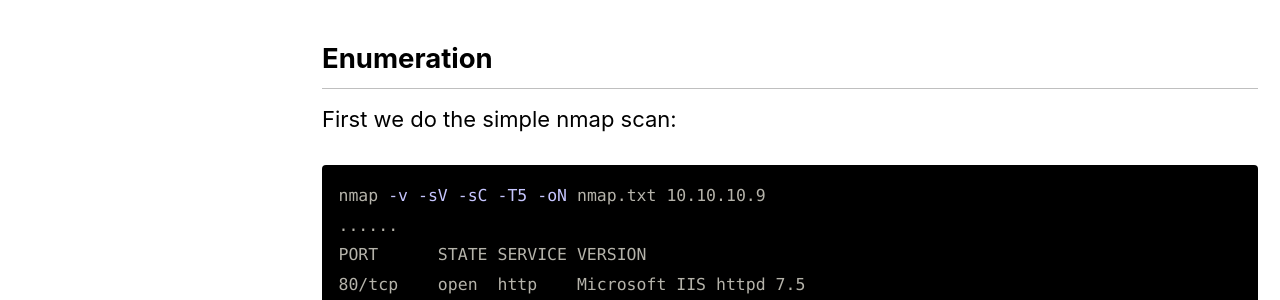
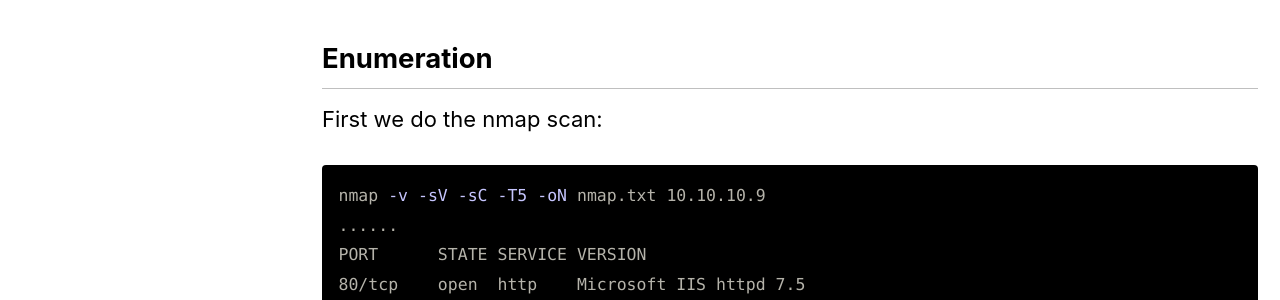
Before and after one commit to rootrce/root, a Jekyll site: the page built from _posts/bastard/2020-05-09-bastard.md, in a window 1280 px wide and 900 px high. Shown: the part 214-514 px from the top of the window. Built offline with Jekyll 4.4.1, drawn with Linux system fonts in a browser that asks for light colours; cached includes are drawn as plain includes; nearby versions of some CDN libraries; comment, search, counter and statistics services are not loaded; some of the changed lines change nothing that is shown.

Commit message:
HTB Bastard

````diff
--- a/_posts/bastard/2020-05-09-bastard.md
+++ b/_posts/bastard/2020-05-09-bastard.md
@@ -7,7 +7,7 @@
 
 ## Enumeration
 
-First we do the simple nmap scan:
+First we do the nmap scan:
 ```bash
 nmap -v -sV -sC -T5 -oN nmap.txt 10.10.10.9
 ......
@@ -42,7 +42,7 @@
 
 ## Searching For Vulnerablity
 I used searchsploit command in kali to search the vulnerability:
-![Bastard Vulnerability](images/bastard1.png)
+![Bastard Vulnerability](bastard1.png)
 
 The working exploit is:
 ```bash
@@ -167,4 +167,4 @@
 ```
 I exploit [MS10-059](https://github.com/egre55/windows-kernel-exploits/tree/master/MS10-059:%20Chimichurri) for privilege escalation as follows:
 
-![Escalation!](images/root.png)
+![Escalation!](root.png)
````
Also changed, not shown: _posts/bastard/bastard1.png (renamed from _posts/images/bastard1.png), _posts/bastard/root.png (renamed from _posts/images/root.png).
